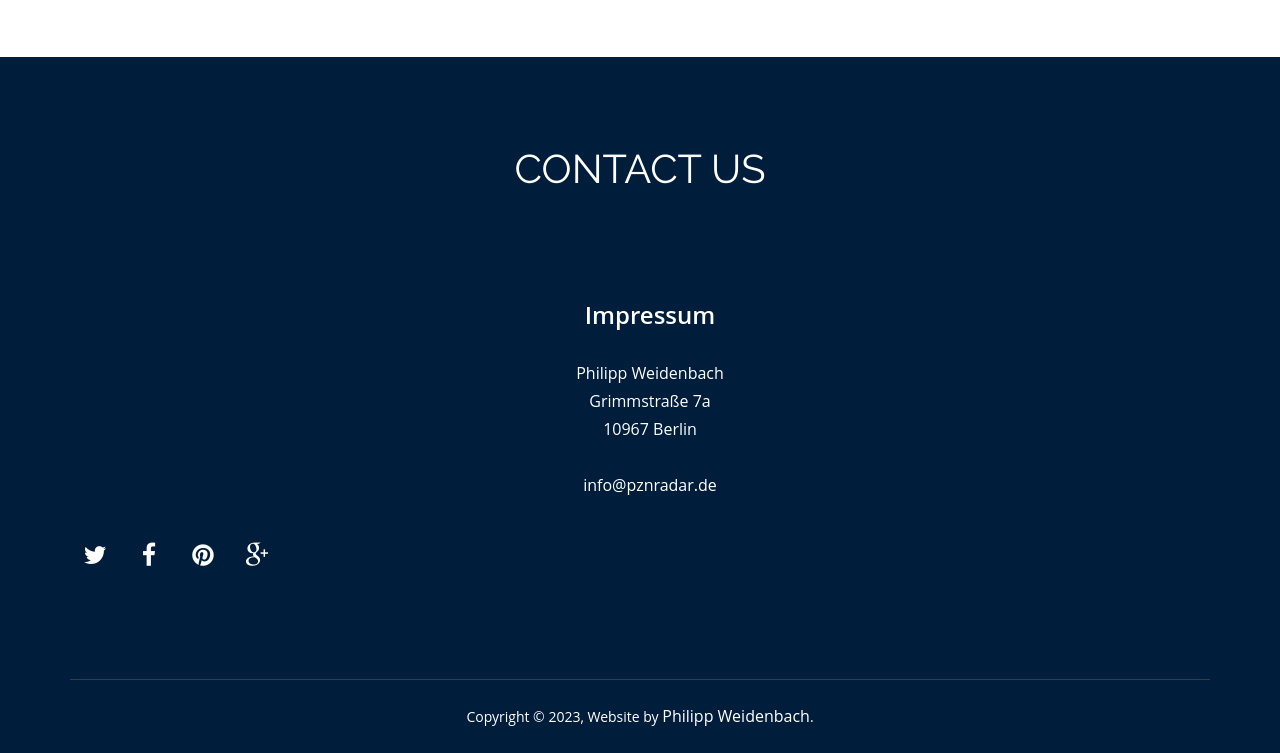
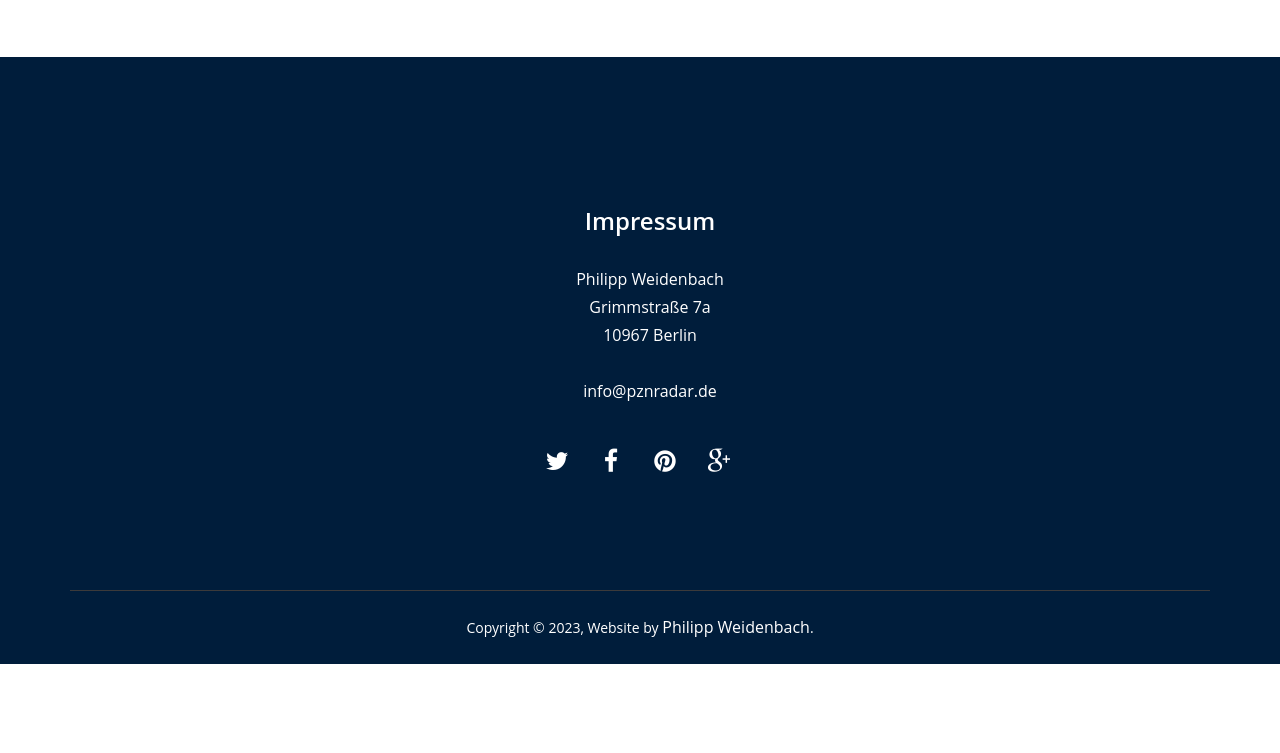
Before and after one commit to pweidenbach/pweidenbach.github.io, a plain HTML site: page index.html in a window 1280 px wide. Shown: the part 4035-4788 px from the top of the page. After the commit the page ends 4699 px from the top, so only its background shows below. Drawn offline with Linux system fonts and the light colour scheme.

Commit message:
Update New Footer

```diff
--- a/index.html
+++ b/index.html
@@ -374,31 +374,29 @@
 </section>
 <!--/Team-->
 <!--Footer-->
+<!--Footer-->
 <footer class="footer_wrapper" id="contact">
   <div class="container">
     <section class="page_section contact" id="contact">
       <div class="contact_section">
-        <h2>Contact Us</h2>
         <div class="row">
-          <div class="col-lg-12" style="text-align: center;"> <!-- Adjusted grid layout and added center styling -->
-
-          </div>
+          <div class="col-lg-12" style="text-align: center;"></div>
         </div>
       </div>
       <div class="row">
-        <div class="col-lg-12 wow fadeInLeft" style="text-align: center;"> <!-- Adjusted grid layout and added center styling -->
-		 <div class="contact_info">
+        <div class="col-lg-12 wow fadeInLeft" style="text-align: center;">
+          <div class="contact_info">
             <div class="detail">
                 <h3>Impressum</h4>
                 <p>Philipp Weidenbach <br>Grimmstraße 7a<br>10967 Berlin<br><br>info@pznradar.de</p>
             </div>
-         </div>
-         <ul class="social_links">
+          </div>
+          <ul class="social_links" style="display: inline-block;"> <!-- Added inline-block style to center the list -->
             <li class="twitter animated bounceIn wow delay-02s"><a href="javascript:void(0)"><i class="fa fa-twitter"></i></a></li>
             <li class="facebook animated bounceIn wow delay-03s"><a href="javascript:void(0)"><i class="fa fa-facebook"></i></a></li>
             <li class="pinterest animated bounceIn wow delay-04s"><a href="javascript:void(0)"><i class="fa fa-pinterest"></i></a></li>
             <li class="gplus animated bounceIn wow delay-05s"><a href="javascript:void(0)"><i class="fa fa-google-plus"></i></a></li>
-         </ul>
+          </ul>
         </div>
       </div>
     </section>
```
